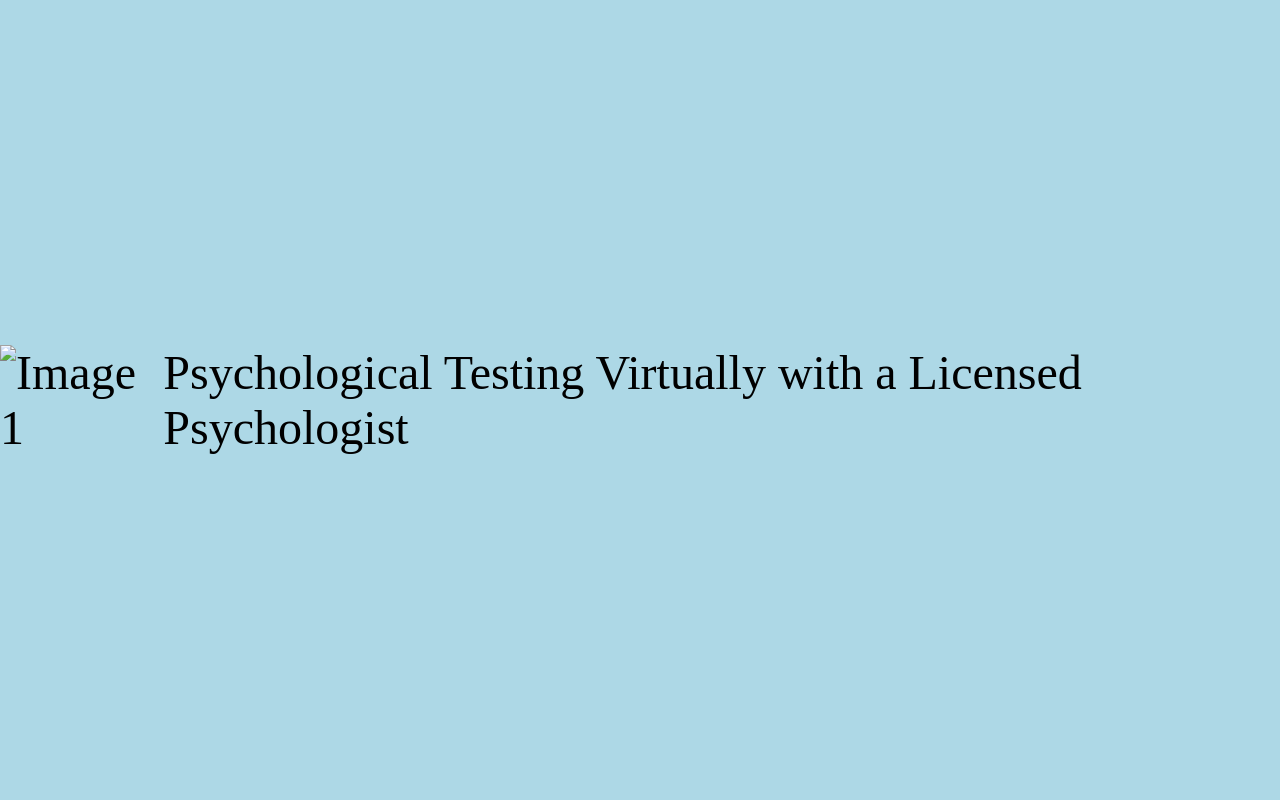
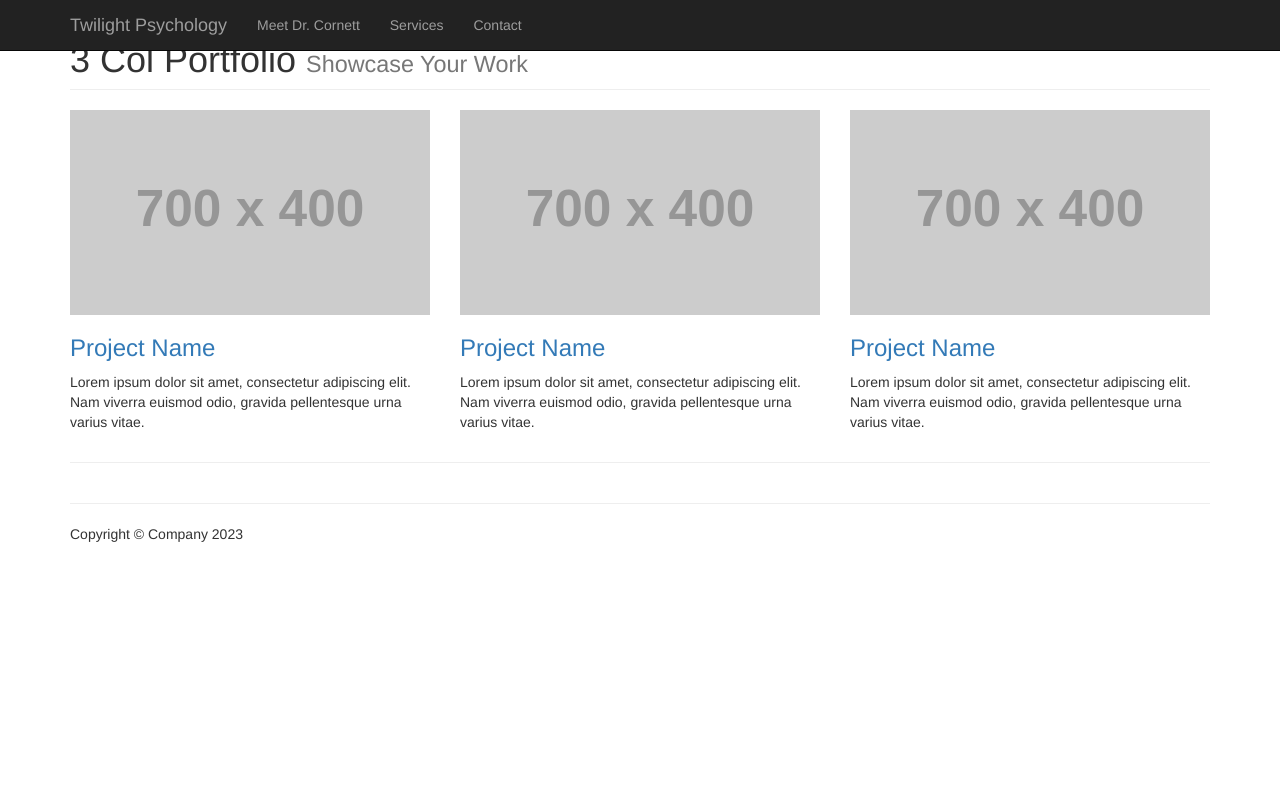
Before and after one commit to tp-ky/tp-ky.github.io, a plain HTML site: page index.html in a window 1280 px wide. Shown: the top 800 px of the page. Drawn offline with nearby package versions, Linux system fonts and the light colour scheme; placeholder pictures from the web are drawn by us.

Commit message:
Update index.html

```diff
--- a/index.html
+++ b/index.html
@@ -1,31 +1,106 @@
 <!DOCTYPE html>
-<html>
+<html lang="en">
   <head>
+    <meta charset="utf-8">
+    <meta name="viewport" content="width=device-width, initial-scale=1.0">
+    <meta name="description" content="">
+    <meta name="author" content="">
+
     <title>Twilight Psychology PLLC</title>
-  <link rel="stylesheet" type="text/css" href="styles/main.css"> <!-- Link to main CSS file -->
+
+    <!-- Bootstrap core CSS -->
+    <link href="css/bootstrap.css" rel="stylesheet">
+
+    <!-- Custom CSS for the '3 Col Portfolio' Template -->
+    <link href="css/3-col-portfolio.css" rel="stylesheet">
   </head>
+
   <body>
-  <section class="page" id="page1">
-    <img src="img/img1.jpg" alt="Image 1">
 
-    <p>
-      Psychological Testing Virtually with a Licensed Psychologist
-    </p>
-  </section>
+    <nav class="navbar navbar-fixed-top navbar-inverse" role="navigation">
+      <div class="container">
+        <div class="navbar-header">
+          <button type="button" class="navbar-toggle" data-toggle="collapse" data-target=".navbar-ex1-collapse">
+            <span class="sr-only">Toggle navigation</span>
+            <span class="icon-bar"></span>
+            <span class="icon-bar"></span>
+            <span class="icon-bar"></span>
+          </button>
+          <a class="navbar-brand" href="https://twilightpsychology.online">Twilight Psychology</a>
+        </div>
 
-  <section class="page" id="page2">
-    <img src="img/img2.jpg" alt="Image 2">
-  </section>
+        <!-- Collect the nav links, forms, and other content for toggling -->
+        <div class="collapse navbar-collapse navbar-ex1-collapse">
+          <ul class="nav navbar-nav">
+            <li><a href="#about">Meet Dr. Cornett</a></li>
+            <li><a href="#services">Services</a></li>
+            <li><a href="#contact">Contact</a></li>
+          </ul>
+        </div><!-- /.navbar-collapse -->
+      </div><!-- /.container -->
+    </nav>
 
-  <section class="page" id="page3">Page 3</section>
+    <div class="container">
 
-  <section class="page" id="page4">Page 4</section>
+      <div class="row">
 
-  <script src="scripts/main.js"></script> <!-- Link to main JavaScript file -->
+        <div class="col-lg-12">
+          <h1 class="page-header">3 Col Portfolio <small>Showcase Your Work</small></h1>
+        </div>
+
+      </div>
+
+      <div class="row">
+
+        <div class="col-md-4 portfolio-item">
+          <a href="#project-link"><img class="img-responsive" src="http://placehold.it/700x400"></a>
+          <h3><a href="#project-link">Project Name</a></h3>
+          <p>Lorem ipsum dolor sit amet, consectetur adipiscing elit. Nam viverra euismod odio, gravida pellentesque urna varius vitae.</p>
+        </div>
+
+        <div class="col-md-4 portfolio-item">
+          <a href="#project-link"><img class="img-responsive" src="http://placehold.it/700x400"></a>
+          <h3><a href="#project-link">Project Name</a></h3>
+          <p>Lorem ipsum dolor sit amet, consectetur adipiscing elit. Nam viverra euismod odio, gravida pellentesque urna varius vitae.</p>
+        </div>
+
+        <div class="col-md-4 portfolio-item">
+          <a href="#project-link"><img class="img-responsive" src="http://placehold.it/700x400"></a>
+          <h3><a href="#project-link">Project Name</a></h3>
+          <p>Lorem ipsum dolor sit amet, consectetur adipiscing elit. Nam viverra euismod odio, gravida pellentesque urna varius vitae.</p>
+        </div>
+
+      </div>
+
+      <hr>
+
+      <div class="row text-center">
+
+      </div>
+
+    </div><!-- /.container -->
+
+    <div class="container">
+
+      <hr>
 
       <footer>
-    <p>&copy; 2023 Your Company | <a href="privacy.html">Privacy Policy</a></p>
+        <div class="row">
+          <div class="col-lg-12">
+            <p>Copyright &copy; Company <span id="getCurrentDate"></span></p>
+          </div>
+        </div>
       </footer>
 
+    </div><!-- /.container -->
+
+    <!-- JavaScript -->
+    <script src="js/jquery-1.10.2.js"></script>
+    <script src="js/bootstrap.js"></script>
+    <script type="text/javascript">
+      var dt = new Date();
+      document.getElementById('getCurrentDate').innerHTML = dt.getFullYear();
+    </script>
   </body>
+
 </html>
```
Lines whose indentation alone changed are shown as unchanged.
